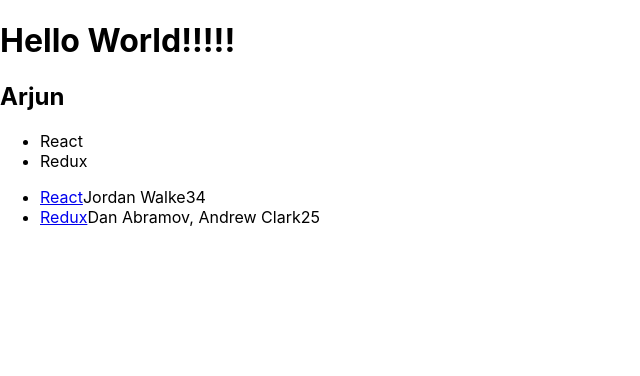
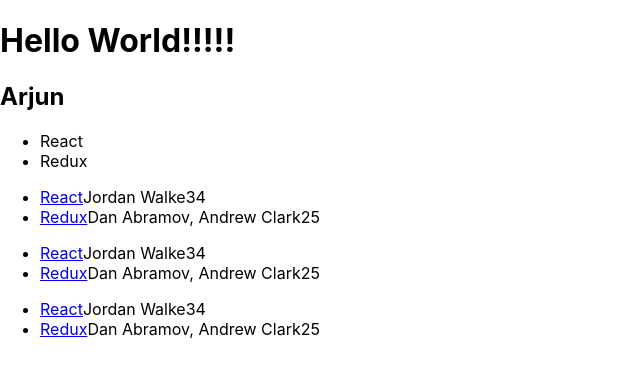
Before and after one commit to letsmailarjunmurali/React_Bunch, a React (Create React App) app in the folder RoadToReact/hacker-stories/: page / in a window 1280 px wide. Shown: the top 376 px of the page, without its empty margins (0-640 px from the left). Built offline with nearby package versions, Linux system fonts and the light colour scheme.

Commit message:
react_component_instanstiation

```diff
--- a/RoadToReact/hacker-stories/src/App.js
+++ b/RoadToReact/hacker-stories/src/App.js
@@ -40,6 +40,10 @@
         ))}
       </ul>
       <List />
+      {/* Creatting another instance */}
+      <List />
+      {/* Creatting another instance */}
+      <List />
     </div>
   );
 }
```
